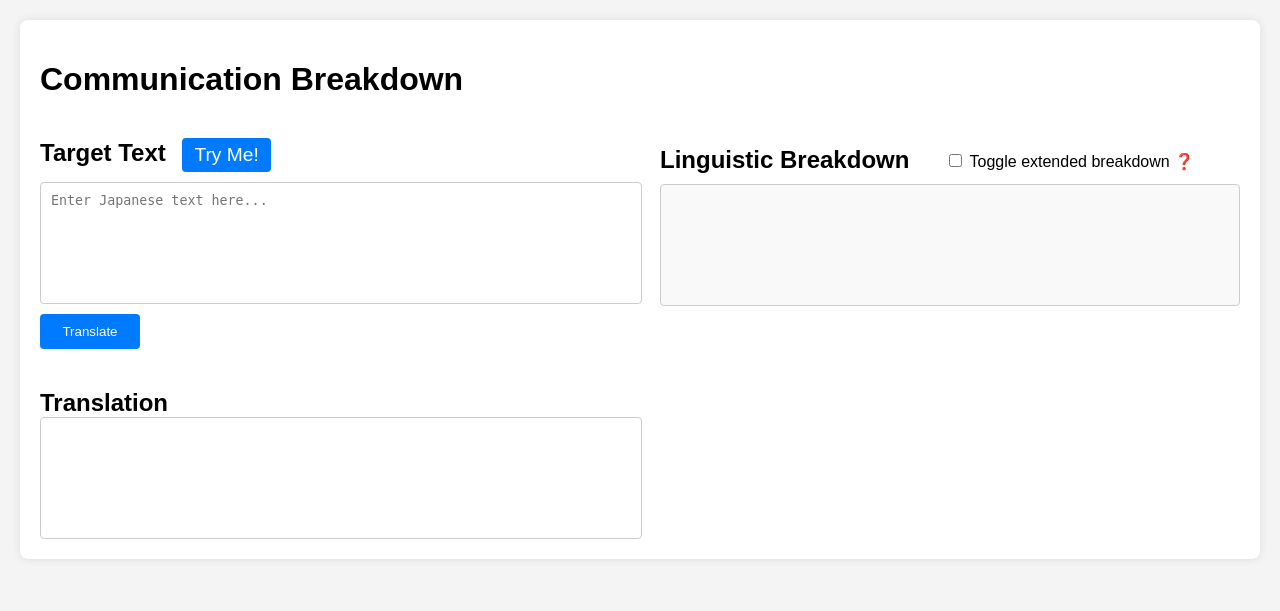
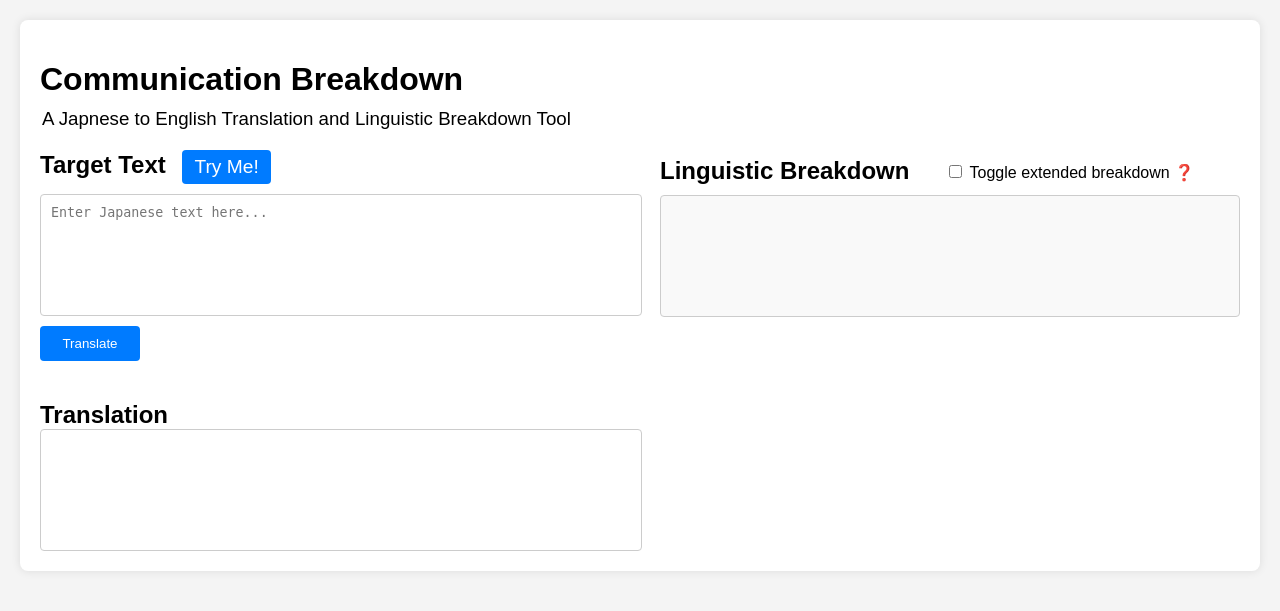
Before and after one commit to itkc7/Communication-Breakdown, a Flask app: page / in a window 1280 px wide. Shown: the top 611 px of the page. Run offline with Flask 3, Linux system fonts and the light colour scheme.

Commit message:
site description

```diff
--- a/static/style.css
+++ b/static/style.css
@@ -31,7 +31,7 @@ body {
   flex: 1;
   display: flex;
   flex-direction: column;
-  margin-top: 86px;
+  margin-top: 97px;
   min-width: 0;
   height: 100%;
 }
@@ -85,7 +85,6 @@ button:hover {
   display: flex;
   align-items: center;
   gap: 15px;
-  /* margin-bottom: 10px; */
 }
 
 #breakdown-type {
@@ -145,3 +144,9 @@ button:hover {
   visibility: visible;
   opacity: 1;
 }
+
+#description {
+  margin: -10px;
+  margin-left: 2px;
+  font-weight: 300;
+}
--- a/templates/index.html
+++ b/templates/index.html
@@ -17,6 +17,9 @@
         <h1 style="display: flex; align-items: center; gap: 10px">
           Communication Breakdown
         </h1>
+        <h3 id="description">
+          A Japnese to English Translation and Linguistic Breakdown Tool
+        </h3>
         <h2>
           Target Text
           <button id="try-me-btn" style="font-size: 0.8em; padding: 6px 12px">
```
